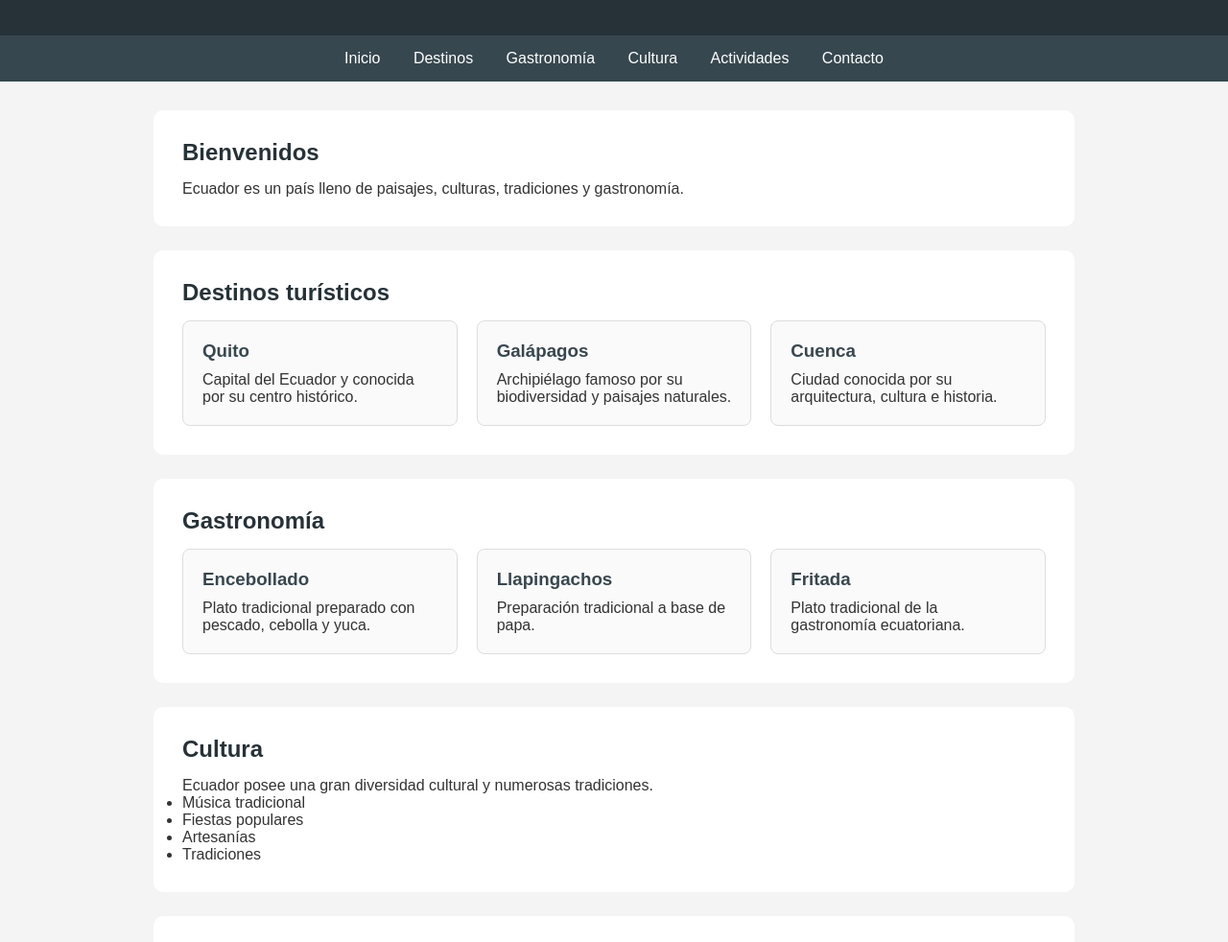
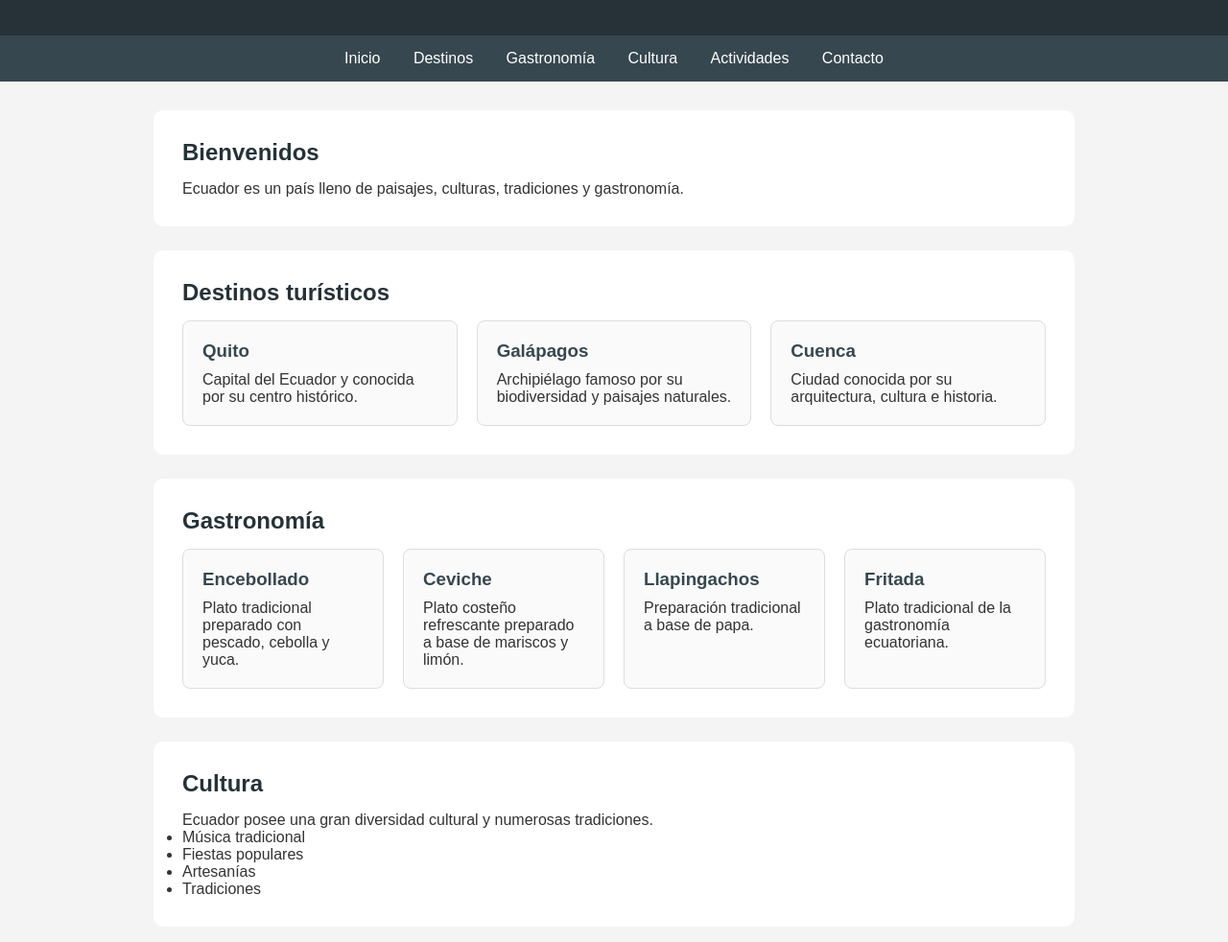
Before and after one commit to JosueAcostaM/ProyectoCursoGitHub, a plain HTML site: page Index.html in a window 1280 px wide. Shown: the part 108-1090 px from the top of the page at 96% size. Drawn offline with Linux system fonts and the light colour scheme.

Commit message:
Nuevo plato ceviche

```diff
--- a/Index.html
+++ b/Index.html
@@ -159,6 +159,13 @@
                     </p>
                 </div>
                 <div class="card">
+<h3>Ceviche</h3>
+<p>
+Plato costeño refrescante preparado
+a base de mariscos y limón.
+</p>
+</div>
+                <div class="card">
                     <h3>Llapingachos</h3>
                     <p>
                         Preparación tradicional a base
```
